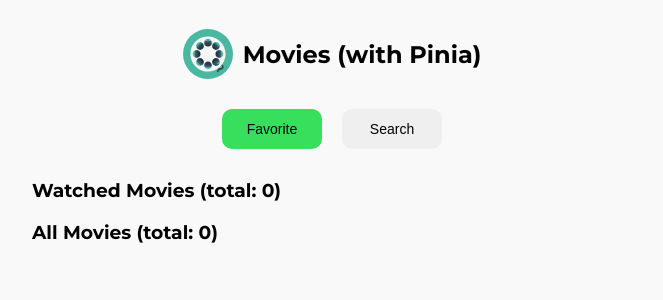
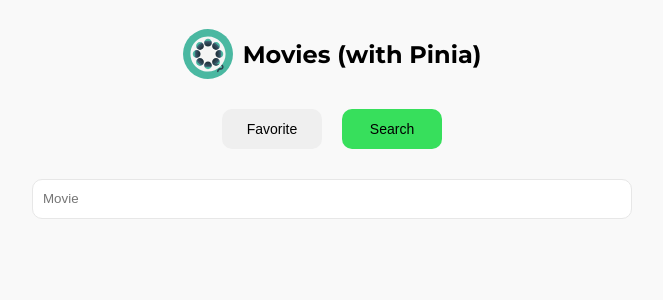
Before and after one commit to Grinch3214/Pinia-Movies, a Vue app: page / in a window 1280 px wide. Shown: the top 300 px of the page, without its empty margins (308-971 px from the left). Built offline with nearby package versions, Linux system fonts and the light colour scheme.

Commit message:
added localstorage

```diff
--- a/src/stores/MovieStore.js
+++ b/src/stores/MovieStore.js
@@ -1,5 +1,5 @@
 import { defineStore } from "pinia";
-import { ref, computed } from "vue";
+import { ref, computed, watch } from "vue";
 
 // export const useMovieStore = defineStore('movieStore', {
 // 	state: () => ({
@@ -30,7 +30,12 @@ import { ref, computed } from "vue";
 
 export const useMovieStore = defineStore('movieStore', () => {
 	const movies = ref([])
-	const activeTab = ref(1)
+	const activeTab = ref(2)
+
+	const moviesInLocalStorage = localStorage.getItem('movies')
+	if (moviesInLocalStorage) {
+		movies.value = JSON.parse(moviesInLocalStorage)
+	}
 
 	// getters
 	const watchedMovies = computed(() => {
@@ -52,6 +57,10 @@ export const useMovieStore = defineStore('movieStore', () => {
 		movies.value = movies.value.filter(el => el.id !== id)
 	}
 
+	watch(() => movies.value, (state) => {
+		localStorage.setItem('movies', JSON.stringify(state))
+	}, {deep: true})
+
 	return {
 		movies,
 		activeTab,
```
